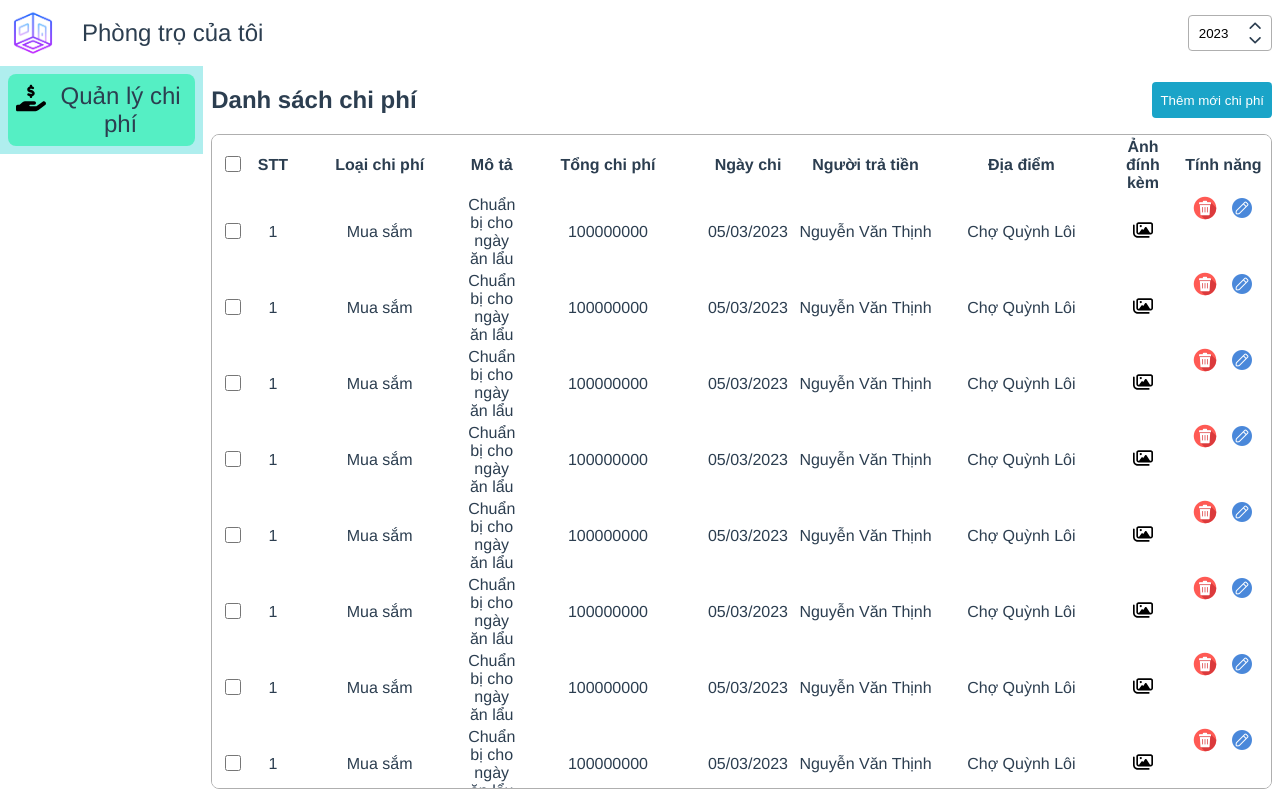
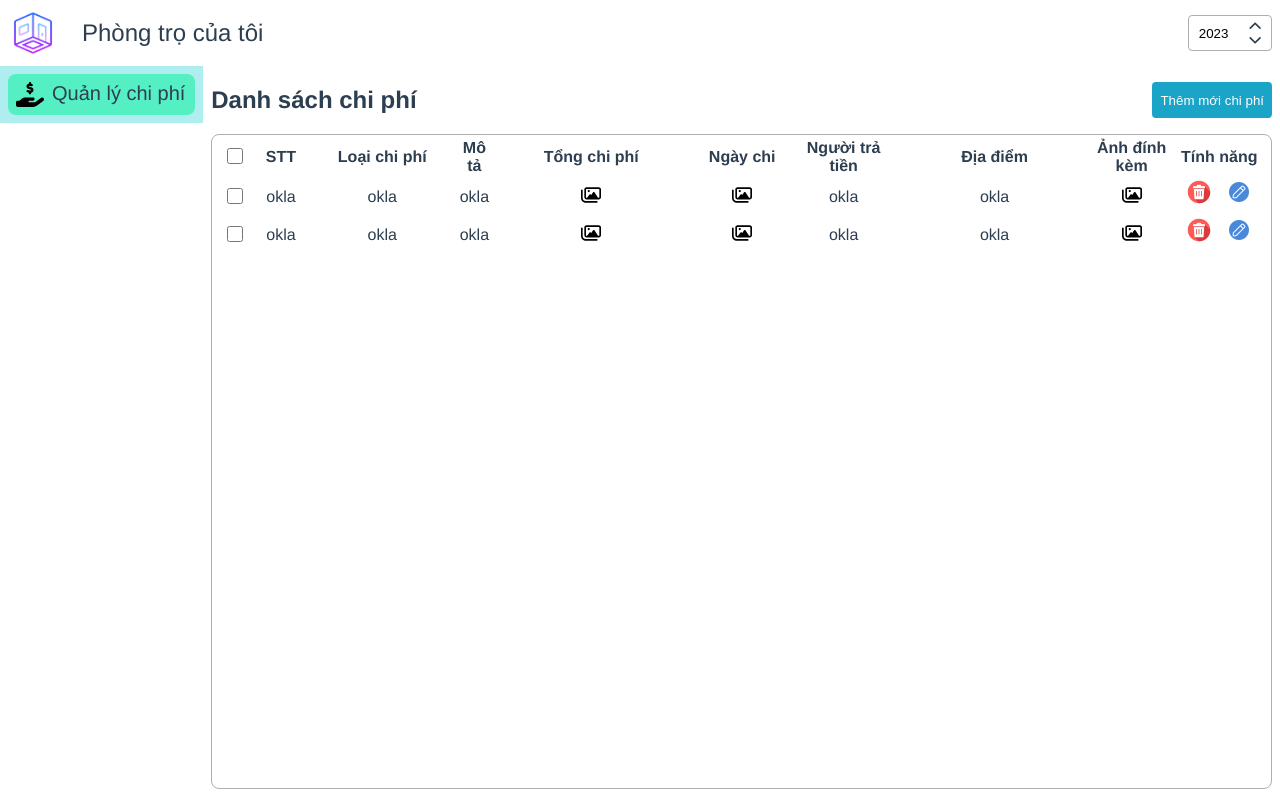
Before and after one commit to NguyenThinhDatEng/rent-room_management, a Vue app: page / in a window 1280 px wide. Built offline with nearby package versions, Linux system fonts and the light colour scheme.

Commit message:
style: table

```diff
--- a/package.json
+++ b/package.json
@@ -14,6 +14,7 @@
     "@fortawesome/free-solid-svg-icons": "^6.3.0",
     "@fortawesome/vue-fontawesome": "^3.0.3",
     "core-js": "^3.8.3",
+    "json-server": "^0.17.2",
     "vue": "^3.2.13"
   },
   "devDependencies": {
--- a/src/components/base/input/VInput.vue
+++ b/src/components/base/input/VInput.vue
@@ -2,25 +2,27 @@
   <div class="input">
     <input
       :type="type"
-      :value="value"
+      :value="modelValue"
       :style="{ width: inputWidth + 'px' }"
-      @input="$emit('update:value', $event.target.value)"
+      @input="$emit('update:modelValue', getValue($event))"
     />
     <slot />
   </div>
 </template>
 
 <script>
+import resource from "@/assets/js/resource";
+
 export default {
   name: "NormalInput",
+  emits: ["update:modelValue"],
   props: {
     type: {
       type: String,
       default: "text",
     }, // Type of input
-    value: {
+    modelValue: {
       type: [String, Number],
-      default: "",
     }, // default value of input
     maxLength: {
       type: [Number, String],
@@ -35,9 +37,30 @@ export default {
       default: 100,
     },
   },
-  emits: ["update:value"],
+
+  methods: {
+    /**
+     * @description Get value following type of input
+     * @param {Vue Event} e
+     * 07/03/2023
+     */
+    getValue(e) {
+      try {
+        if (this.type == this.inputType.number) {
+          return Number(e.target.value);
+        }
+        return e.target.value;
+      } catch (error) {
+        console.log("getValue in VInput:", error);
+      }
+    },
+  },
+
   data() {
-    return {};
+    return {
+      // resources
+      inputType: resource.common.input_type,
+    };
   },
 };
 </script>
--- a/src/components/base/table/VRow.vue
+++ b/src/components/base/table/VRow.vue
@@ -16,9 +16,7 @@ export default {
       default: () => {},
     },
   },
-  created() {},
-  emits: [],
-  methods: {},
+
   data() {
     return {};
   },
--- a/src/components/base/table/VTable.vue
+++ b/src/components/base/table/VTable.vue
@@ -6,10 +6,31 @@
           v-for="config in tableHeadData"
           :key="config.col"
           :config="config"
+          @check-all="checkAll"
         />
       </thead>
       <tbody>
-        <v-table-row v-for="item in tableData" :key="item.col" />
+        <tr>
+          <v-td
+            v-for="config in tableData"
+            :key="config.col"
+            :config="config"
+            :content="'okla'"
+            :checked="isCheckedAll"
+          ></v-td>
+        </tr>
+        <tr>
+          <v-td
+            v-for="config in tableData"
+            :key="config.col"
+            :config="config"
+            :content="'okla'"
+            :checked="isCheckedAll"
+          ></v-td>
+        </tr>
+        <tr class="ignoreRow">
+          <td v-show="false" colspan="100"></td>
+        </tr>
       </tbody>
       <tfoot></tfoot>
     </table>
@@ -19,28 +40,27 @@
 <script>
 // components
 import VTh from "./VTh.vue";
-import VTableRow from "./VRow.vue";
+import VTd from "./VTd.vue";
 // resources
 import resource from "@/assets/js/resource";
 
 export default {
   name: "TableVue",
-  components: { VTh, VTableRow },
+  components: { VTh, VTd },
   props: {
     tableData: {
       type: Array,
       default: () => {
         return [];
-      },
+      }, // configs of data in table
     },
   },
   emits: [],
 
   created() {
     this.initTableHeadData();
-    console.log("1", this.tableData);
-    console.log("2", this.tableHeadData);
   },
+  watch: {},
 
   methods: {
     /**
@@ -82,10 +102,20 @@ export default {
         delete item.type;
       });
     },
+
+    /**
+     * @description update isCheckedAll when click the value of header checkbox is changed
+     * @param {Boolean} checked value of checkbox on table head
+     * 07/03/2023
+     */
+    checkAll: function (checked) {
+      this.isCheckedAll = checked;
+    },
   },
 
   data() {
     return {
+      isCheckedAll: false,
       tableHeadData: [], // Dữ liệu cho phần header
     };
   },
@@ -95,6 +125,7 @@ export default {
 <style scoped lang="scss">
 // variables
 $table__border--color: #afafaf;
+$row--hover: #d1edf4;
 
 .table {
   background-color: #fff;
@@ -114,6 +145,25 @@ $table__border--color: #afafaf;
       height: 40px;
       background-color: #fff;
     }
+
+    tbody {
+      tr {
+        height: 36px;
+
+        &:hover,
+        &:focus {
+          background-color: $row--hover;
+        }
+      }
+      .ignoreRow {
+        height: 100%;
+        text-align: center;
+        border: none;
+      }
+      .ignoreRow:hover {
+        background-color: #fff;
+      }
+    }
   }
 }
 </style>
--- a/src/components/base/table/VTd.vue
+++ b/src/components/base/table/VTd.vue
@@ -1,37 +1,52 @@
 <template>
-  <td>
-    <input type="checkbox" />
+  <td v-if="config.type == dataType._checkbox">
+    <input type="checkbox" :checked="checked" />
   </td>
-  <td>1</td>
-  <td>Mua sắm</td>
-  <td>Chuẩn bị cho ngày ăn lẩu</td>
-  <td>100000000</td>
-  <td>05/03/2023</td>
-  <td class="ellipsis">Nguyễn Văn Thịnh</td>
-  <td>Chợ Quỳnh Lôi</td>
-  <td>
+  <td v-else-if="config.type == dataType.number">{{ content }}</td>
+  <td v-else-if="config.type == dataType.text">{{ content }}</td>
+  <td
+    v-else-if="config.type == dataType._function"
+    style="display: flex; justify-content: space-evenly"
+  >
+    <img src="@/assets/images/common/delete.png" />
+    <img src="@/assets/images/common/edit.png" />
+  </td>
+  <td v-else>
     <svg xmlns="http://www.w3.org/2000/svg" viewBox="0 0 576 512">
       <path
         d="M160 80H512c8.8 0 16 7.2 16 16V320c0 8.8-7.2 16-16 16H490.8L388.1 178.9c-4.4-6.8-12-10.9-20.1-10.9s-15.7 4.1-20.1 10.9l-52.2 79.8-12.4-16.9c-4.5-6.2-11.7-9.8-19.4-9.8s-14.8 3.6-19.4 9.8L175.6 336H160c-8.8 0-16-7.2-16-16V96c0-8.8 7.2-16 16-16zM96 96V320c0 35.3 28.7 64 64 64H512c35.3 0 64-28.7 64-64V96c0-35.3-28.7-64-64-64H160c-35.3 0-64 28.7-64 64zM48 120c0-13.3-10.7-24-24-24S0 106.7 0 120V344c0 75.1 60.9 136 136 136H456c13.3 0 24-10.7 24-24s-10.7-24-24-24H136c-48.6 0-88-39.4-88-88V120zm208 24a32 32 0 1 0 -64 0 32 32 0 1 0 64 0z"
       />
     </svg>
   </td>
-  <td style="display: flex; justify-content: space-evenly">
-    <img src="@/assets/images/common/delete.png" />
-    <img src="@/assets/images/common/edit.png" />
-  </td>
 </template>
 
 <script>
+import myEnum from "@/assets/js/enum";
 export default {
   name: "TableData",
+  props: {
+    config: {
+      type: Object,
+      default: () => {},
+    }, // config of td
+    content: {
+      type: String,
+      default: "",
+    }, // content of td
+    checked: {
+      type: Boolean,
+      default: false,
+    },
+  },
   created() {},
   components: {},
-  props: {},
   emits: [],
   methods: {},
   data() {
-    return {};
+    return {
+      // resources
+      dataType: myEnum.data_type,
+    };
   },
 };
 </script>
--- a/src/components/base/table/VTh.vue
+++ b/src/components/base/table/VTh.vue
@@ -1,19 +1,29 @@
 <template>
-  <th v-if="config.content" :style="getStyle(config)">{{ config.content }}</th>
+  <th v-if="config.content" :style="getStyle(config)">
+    {{ config.content }}
+  </th>
   <th v-else :style="getStyle(config)">
-    <input type="checkbox" />
+    <input type="checkbox" v-model="checked" />
   </th>
 </template>
 
   <script>
 export default {
   name: "tableData",
+  emits: ["checkAll"],
   props: {
     config: {
       type: Object,
       default: () => {},
-    },
+    }, // config of th
   },
+
+  watch: {
+    checked: function () {
+      this.$emit("checkAll", this.checked);
+    }, // emit to table when checkbox is clicked
+  },
+
   methods: {
     /**
      * @description convert width in config to width in css
@@ -25,6 +35,11 @@ export default {
       return width + "px";
     },
 
+    /**
+     * @description convert to style in css
+     * @param {object} config includes width, colName, ...
+     * 07/03/2023
+     */
     getStyle: function (config) {
       let tmpArr = [];
       let style = "";
@@ -34,7 +49,9 @@ export default {
     },
   },
   data() {
-    return {};
+    return {
+      checked: false, // value of checkbox
+    };
   },
 };
 </script>
--- a/src/components/layout/TheContent.vue
+++ b/src/components/layout/TheContent.vue
@@ -43,12 +43,12 @@ export default {
         {
           col: resource.spending_list.table_header.numerical_order.en,
           type: myEnum.data_type.number,
-          width: 40,
+          width: 50,
         },
         {
           col: resource.spending_list.table_header.spending_category.en,
           type: myEnum.data_type.text,
-          width: 200,
+          width: 150,
         },
         {
           col: resource.spending_list.table_header.description.en,
--- a/src/components/layout/TheHeader.vue
+++ b/src/components/layout/TheHeader.vue
@@ -9,7 +9,6 @@
         <v-input
           :type="resource.common.input_type.number"
           :input-width="50"
-          :value="year"
           v-model="year"
         >
           <div class="input__icon">
@@ -55,6 +54,7 @@ export default {
       console.log(this.year);
     }, // năm hiện tại
   },
+  mounted() {},
   methods: {
     /**
      * @description increase current year when click up icon
@@ -77,7 +77,7 @@ export default {
 
   data() {
     return {
-      year: 0,
+      year: 0, // displayed year
       // resources
       Function,
       resource,
--- a/src/components/layout/TheSidebar.vue
+++ b/src/components/layout/TheSidebar.vue
@@ -48,12 +48,12 @@ $item__bg: #55efc4;
     cursor: pointer;
 
     .item__icon {
-      max-width: 32px;
-      max-height: 32px;
+      max-width: 28px;
+      max-height: 28px;
     }
 
     p {
-      font-size: 24px;
+      font-size: 20px;
       margin: 0;
     }
 
```
Also changed, not shown: data.json (added, +31 -0 lines), 2 other files (tests, documents, lock files or other folders).
